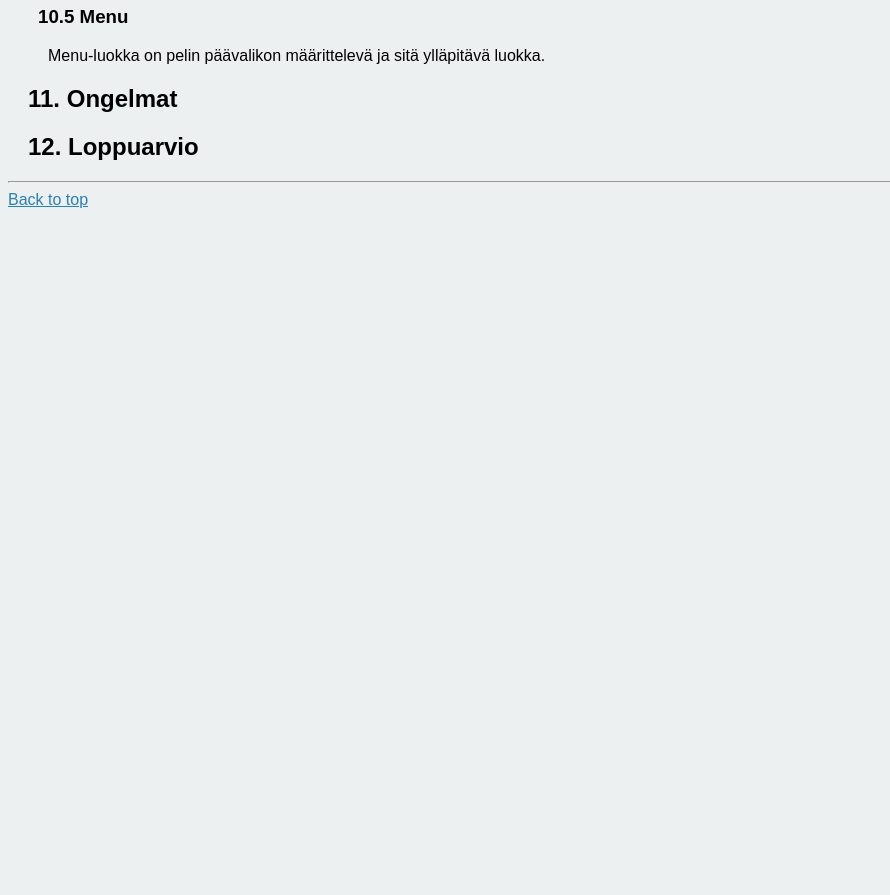
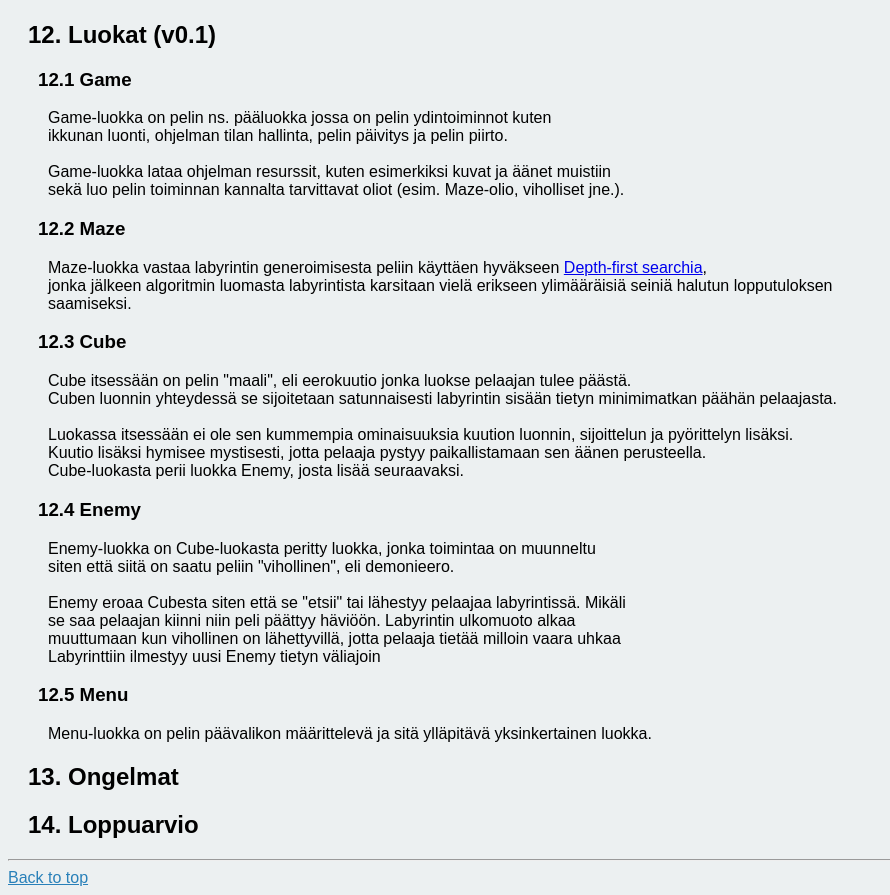
Before and after one commit to melonmanchan/EeroTribute, a PHP site: page / in a window 1280 px wide. Shown: the part 3933-4828 px from the top of the page, without its empty margins (0-890 px from the left). Before the commit the page ends 4141 px from the top, so only its background shows below. Run offline with PHP 8.4, Linux system fonts and the light colour scheme.

Commit message:
Kirjoiteltu webdocia

```diff
--- a/eerotribute_webdoc/index.php
+++ b/eerotribute_webdoc/index.php
@@ -14,20 +14,22 @@
 				<li><a href="#3" class = "contentlink">Tietoa</a></li>
 				<li><a href="#4" class = "contentlink">Yleisesti</a></li>
 				<li><a href="#5" class = "contentlink">Resurssit</a></li>
-				<li><a href="#6" class = "contentlink">Pelin idea</a></li>
-				<li><a href="#7" class = "contentlink">Pelikuvaa</a></li>
-				<li><a href="#8" class = "contentlink">Riippuvuuskaavio</a></li>
-				<li><a href="#9" class = "contentlink">Luokkakaavio</a></li>
-				<li><a href="#10" class = "contentlink">Luokat</a></li>
+				<li><a href="#6" class = "contentlink">Järjestelmävaatimukset</a></li>
+				<li><a href="#7" class = "contentlink">Pelin idea</a></li>
+				<li><a href="#8" class = "contentlink">Toteutetut/toteuttamatta jääneet vaatimukset</a></li>
+				<li><a href="#9" class = "contentlink">Pelikuvaa</a></li>
+				<li><a href="#10" class = "contentlink">Riippuvuuskaavio</a></li>
+				<li><a href="#11" class = "contentlink">Luokkakaavio</a></li>
+				<li><a href="#12" class = "contentlink">Luokat</a></li>
 				<ul>
-					<li>10.1&nbsp;&nbsp;Game</li>
-					<li>10.2&nbsp;&nbsp;Maze</li>
-					<li>10.3&nbsp;&nbsp;Cube</li>
-					<li>10.4&nbsp;&nbsp;Enemy</li>
-					<li>10.5&nbsp;&nbsp;Menu</li>
+					<li>12.1&nbsp;&nbsp;Game</li>
+					<li>12.2&nbsp;&nbsp;Maze</li>
+					<li>12.3&nbsp;&nbsp;Cube</li>
+					<li>12.4&nbsp;&nbsp;Enemy</li>
+					<li>12.5&nbsp;&nbsp;Menu</li>
 				</ul>
-				<li><a href="#11" class = "contentlink">Ongelmat</a></li>
-				<li><a href="#12" class = "contentlink">Loppuarvio</a></li>
+				<li><a href="#13" class = "contentlink">Ongelmat</a></li>
+				<li><a href="#14" class = "contentlink">Loppuarvio</a></li>
 			</ol>
 
 		<h2><a id="2">2. Tekijät</a></h2>
@@ -128,7 +130,14 @@
 					</td>
 				</tr>
 			</table>
-		<h2><a id="6">6. Pelin idea</a></h2>
+
+		<h2><a id="6">6. Järjestelmävaatimukset</a></h2>
+				<p class = "content">
+				XNA vaatii toimiakseen järjestelmältä grafiikkakortin joka tukee minimissään DirectX 9.0c:tä</br>
+				sekä Shader Model 1.1, mieluiten kuitenkin Shader Model 2.</br></br>
+
+			</p>
+		<h2><a id="7">7. Pelin idea</a></h2>
 			<p class = "content">
 				Pelaaja on "eeropsykoosiin" vajonnut henkilö joka löytää itsensä pimeästä</br>
 				labyrintistä jossa kaikki mahdollinen muistuttaa häntä Eerosta.</br></br>
@@ -137,7 +146,43 @@
 				labyrintissa lurkaava, pelaajaa etsivä demonieero löytää pelaajan.</br></br>
 			</p>
 
-		<h2><a id="7">7. Pelikuvaa (v0.1)</a></h2>
+			<h2><a id="8">8. Toteutetut/toteuttamatta jääneet vaatimukset</a></h2>
+			<h3>8.1 Toteutetut toiminnalliset vaatimukset</h3>
+			<p class = "content">
+			<ul>
+			<li>Pelissä on menu jossa pelaaja pystyy aloittamaan uuden pelin </li>
+			<li>Pelissä on tilakone jolla voi manageroida helposti pelin tilaa </li>
+			<li>Pelissä on satunnaisgeneroitu luolasto jossa pelaaja pystyy liikkumaan näppäimistöllä ja hiirellä </li>
+			<li>Pelissä on vihollinen joka jahtaa pelaajaa </li>
+			<li>Pelissä on end-condition kun pelaaja löytää luolastosta kuution tai kuolee viholliseen </li>
+			</ul>
+			</p>
+
+			<h3>8.2 Toteuttamatta jääneet toiminnalliset vaatimukset</h3>
+			<p class = "content">
+			<ul>
+			</ul>
+			</p>
+
+			<h3>8.3 Yli alkuperäisten suunnitelmien toteutetut vaatimukset</h3>
+			<p class = "content">
+			<ul>
+			<li>Eerokuutio humisee </li>
+			<li>Pelissä on välianimaatio kun siirrytään menusta peliin </li>
+			<li>Pelissä on XNA:n shadereilla toteutettu valaistus </li>
+			<li>Pelissä on kivannäköisia efekteja esim. kun vihollinen lähestyy </li>
+			</ul>
+			</p>
+
+			<h3>8.4 Ei-toiminnalliset vaatimukset</h3>
+			<p class = "content">
+			<ul>
+			<li>Tahdoimme, että peli ei pätkisi huomattavasti "kehnommallakaan" koneella </li>
+			<li>Peli vastaa hyvin pelaajan inputtiin ja liikkuminen on sujuvaa </li>
+			</ul>
+			</p>
+
+		<h2><a id="9">9. Pelikuvaa (v0.1)</a></h2>
 			<p class = "content">
 				Main menu:</br>
 				<img src = "http://puu.sh/7GPyQ" style = "width: 30%; height: 30%" class = "roundedimage"/></br></br>
@@ -152,59 +197,61 @@
 				<img src = "http://puu.sh/7GPFy" style = "width: 30%; height: 30%" class = "roundedimage"/></br></br>
 			</p>
 
-		<h2><a id="8">8. Riippuvuuskaavio</a></h2>
+		<h2><a id="10">10. Riippuvuuskaavio</a></h2>
 			<p class = "content">
 				<img src = "http://puu.sh/7GQpU.png" class = "roundedimage"/>
 			</p>
 
-		<h2><a id="9">9. Luokkakaavio (v0.1)</a></h2>
+		<h2><a id="11">11. Luokkakaavio (v0.1)</a></h2>
 			<p class = "content">
 				<img src = "http://puu.sh/7GQFn.png" class = "roundedimage"/>
 			</p>
-		<h2><a id="10">10. Luokat (v0.1)</a></h2>
-			<h3>10.1 Game</h3>
+		<h2><a id="12">12. Luokat (v0.1)</a></h2>
+			<h3>12.1 Game</h3>
 				<p class = "content">
 					Game-luokka on pelin ns. pääluokka jossa on pelin ydintoiminnot kuten</br>
 					ikkunan luonti, ohjelman tilan hallinta, pelin päivitys ja pelin piirto.</br></br>
 
 					Game-luokka lataa ohjelman resurssit, kuten esimerkiksi kuvat ja äänet muistiin</br>
-					sekä luo pelin toiminnan kannalta tarvittavat oliot (esim. Maze-olio).
+					sekä luo pelin toiminnan kannalta tarvittavat oliot (esim. Maze-olio, viholliset jne.).
 				</p>
-			<h3>10.2 Maze</h3>
+			<h3>12.2 Maze</h3>
 				<p class = "content">
 					Maze-luokka vastaa labyrintin generoimisesta peliin käyttäen hyväkseen
 					<a href = "http://en.wikipedia.org/wiki/Maze_generation_algorithm#Depth-first_search">Depth-first searchia</a>,</br>
 					jonka jälkeen algoritmin luomasta labyrintista karsitaan vielä erikseen ylimääräisiä seiniä halutun lopputuloksen</br>
 					saamiseksi.
 				</p>
-			<h3>10.3 Cube</h3>
+			<h3>12.3 Cube</h3>
 				<p class = "content">
 					Cube itsessään on pelin "maali", eli eerokuutio jonka luokse pelaajan tulee päästä.</br>
 					Cuben luonnin yhteydessä se sijoitetaan satunnaisesti labyrintin sisään tietyn minimimatkan päähän pelaajasta.</br></br>
 
 					Luokassa itsessään ei ole sen kummempia ominaisuuksia kuution luonnin, sijoittelun ja pyörittelyn lisäksi.</br>
-
+					Kuutio lisäksi hymisee mystisesti, jotta pelaaja pystyy paikallistamaan sen äänen perusteella.</br>
 					Cube-luokasta perii luokka Enemy, josta lisää seuraavaksi.
 				</p>
-			<h3>10.4 Enemy</h3>
+			<h3>12.4 Enemy</h3>
 				<p class = "content">
 					Enemy-luokka on Cube-luokasta peritty luokka, jonka toimintaa on muunneltu</br>
 					siten että siitä on saatu peliin "vihollinen", eli demonieero.</br></br>
 
 					Enemy eroaa Cubesta siten että se "etsii" tai lähestyy pelaajaa labyrintissä. Mikäli</br>
-					se saa pelaajan kiinni niin peli päättyy häviöön.
+					se saa pelaajan kiinni niin peli päättyy häviöön. Labyrintin ulkomuoto alkaa </br>
+					muuttumaan kun vihollinen on lähettyvillä, jotta pelaaja tietää milloin vaara uhkaa </br>
+					Labyrinttiin ilmestyy uusi Enemy tietyn väliajoin</br>
 				</p>
-			<h3>10.5 Menu</h3>
+			<h3>12.5 Menu</h3>
 				<p class = "content">
-					Menu-luokka on pelin päävalikon määrittelevä ja sitä ylläpitävä luokka.
+					Menu-luokka on pelin päävalikon määrittelevä ja sitä ylläpitävä yksinkertainen luokka.
 				</p>
 
-		<h2><a id="11">11. Ongelmat</a></h2>
+		<h2><a id="13">13. Ongelmat</a></h2>
 			<p class = "content">
 
 			</p>
 
-		<h2><a id="12">12. Loppuarvio</a></h2>
+		<h2><a id="14">14. Loppuarvio</a></h2>
 			<p class = "content">
 
 			</p>
```
Also changed, not shown: 6 other files.
